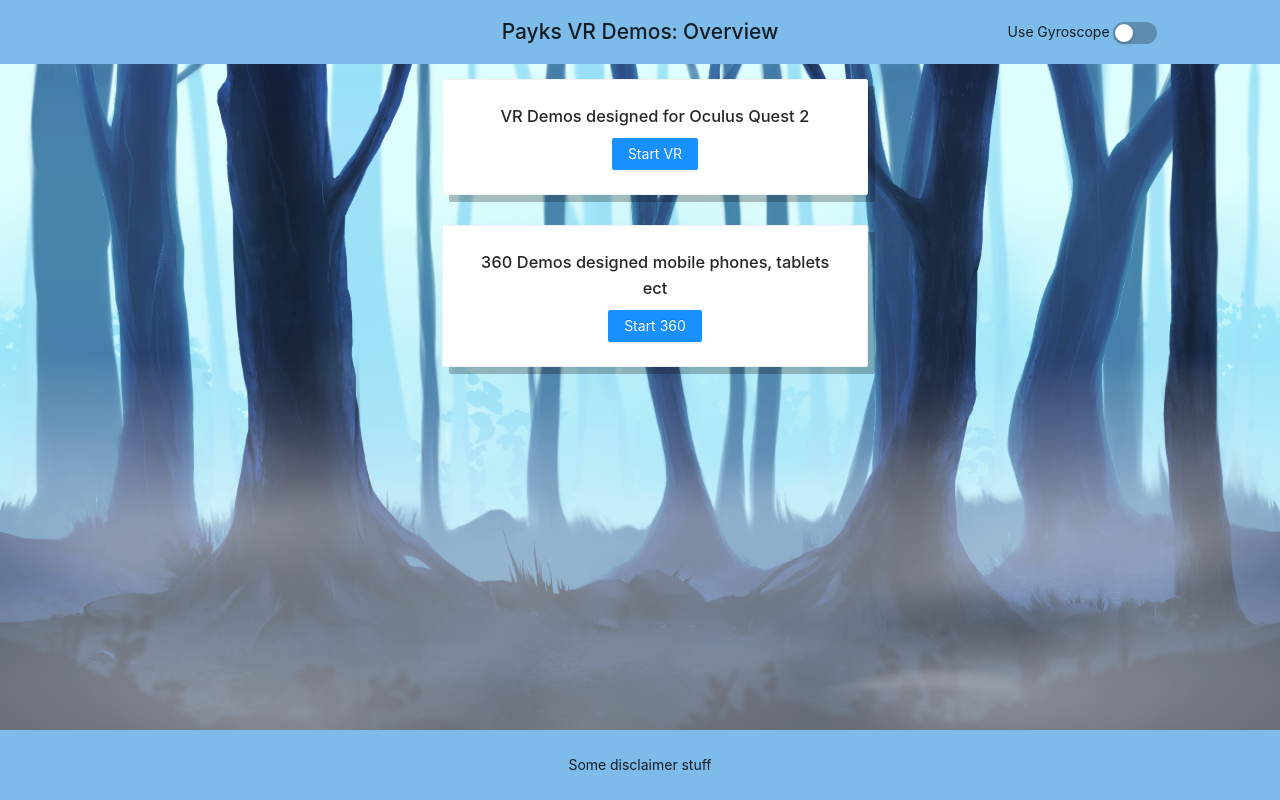
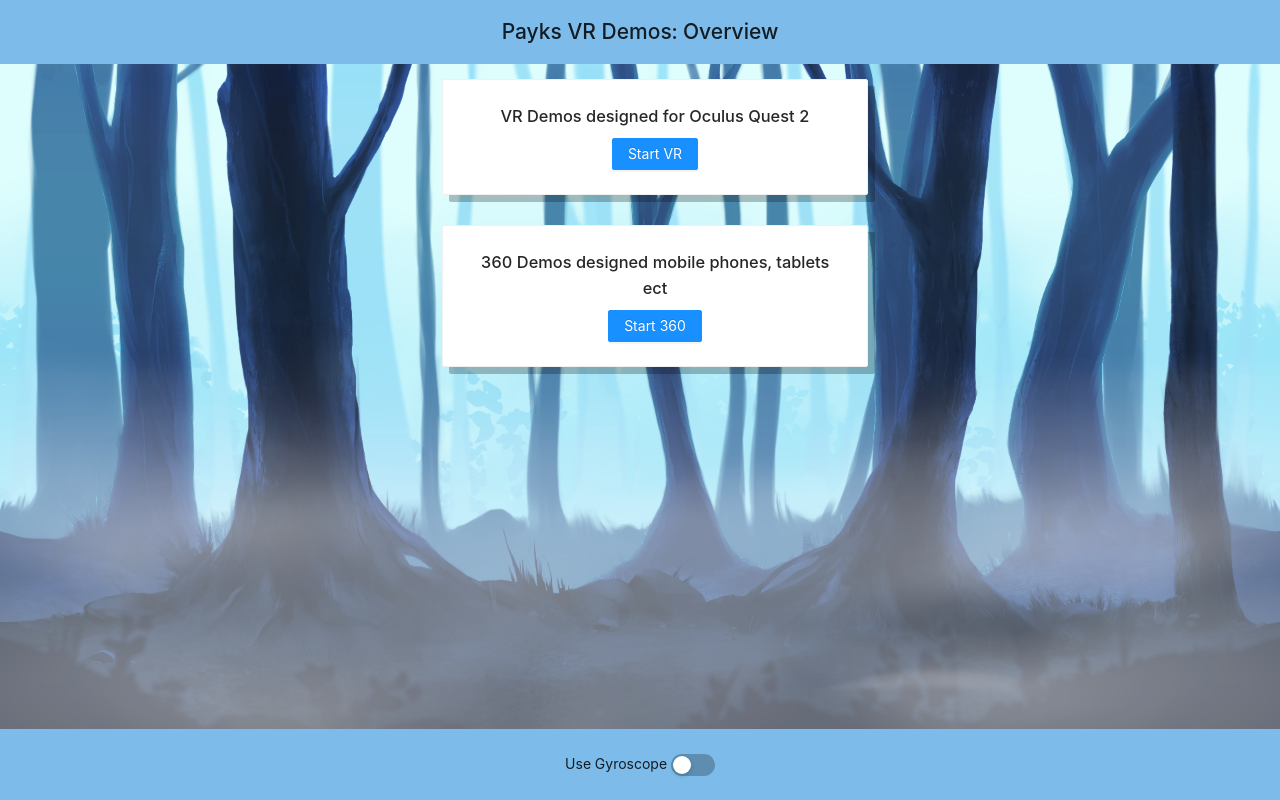
Before and after one commit to PaykVR/first-steps, a React app: page / in a window 1280 px wide. Built offline with nearby package versions, Linux system fonts and the light colour scheme.

Commit message:
better orientation handling

```diff
--- a/src/App/App.tsx
+++ b/src/App/App.tsx
@@ -1,11 +1,10 @@
-import React, {useState} from 'react';
+import React, { useState } from 'react';
 
 import styled from 'styled-components';
 import { Layout as pLayout, Button, Card as pCard, Row, Col, Switch } from 'antd';
 
 import ContentWithParallax from './Components/ContentWithParallax';
-import {useDeviceOrientation} from './Hooks/UseDevcieOrientation';
-
+import { useDeviceOrientation } from './Hooks/UseDevcieOrientation';
 
 const pHeader = pLayout.Header;
 const pFooter = pLayout.Footer;
@@ -52,11 +51,26 @@ function App() {
 
   const onToggle = (toggleState: boolean): void => {
     setGyroEnabled(toggleState);
-    const result = toggleState ? requestAccess() : revokeAccess();
+    if (toggleState) {
+      requestAccess();
+    }
+    else {
+      revokeAccess();
+    }
   };
 
-  if (gyroEnabled && orientation !== null && orientation.gamma !== null) {
-    setParallaxValue(orientation.gamma * 100);
+  if (gyroEnabled && orientation !== null && orientation.gamma !== null && orientation.alpha !== null) {
+    let newValue = orientation.alpha * 100;
+    const mql = window.matchMedia("(orientation: portrait)");
+
+    if (mql.matches) {
+      newValue = orientation.gamma * 100;
+    }
+
+    if (parallaxValue !== newValue) {
+      setParallaxValue(newValue);
+    }
+    console.log(orientation);
   }
 
 
@@ -64,17 +78,9 @@ function App() {
     <AppContainer onMouseMove={({ clientX: x, clientY: y }) => { if (!gyroEnabled) { setParallaxValue(x); } }}>
       <Layout>
         <Header>
-          <Row>
-            <Col span={6}></Col>
-            <Col span={12}>
-            <h1>
-              Payks VR Demos: Overview
+          <h1>
+            Payks VR Demos: Overview
             </h1>
-            </Col>
-            <Col span={6}>
-              Use Gyroscope <Switch onChange={onToggle} />
-            </Col>
-          </Row>
         </Header>
 
         <Content>
@@ -104,7 +110,7 @@ function App() {
         </Content>
 
         <Footer>
-          Some disclaimer stuff
+          Use Gyroscope <Switch onChange={onToggle} />
         </Footer>
       </Layout>
     </AppContainer>
--- a/src/App/Components/ContentWithParallax.tsx
+++ b/src/App/Components/ContentWithParallax.tsx
@@ -73,7 +73,6 @@ const ContentLayer = styled.div`
     overflow-y: auto;
 `;
 
-const calc = (x: number, y: number) => [x - window.innerWidth / 2, y - window.innerHeight / 2];
 const trans1 = (x: number, y: number): string => `${-x / 24}px, 100%`;
 const trans2 = (x: number, y: number): string => `${-x / 20}px, 100%`;
 const trans3 = (x: number, y: number): string => `${-x / 16}px, 100%`;
@@ -87,7 +86,7 @@ interface MyProps {
     parallaxValue: number;
 }
 
-const ContentWithParallax : React.FunctionComponent<MyProps> = cProps => {
+const ContentWithParallax: React.FunctionComponent<MyProps> = cProps => {
     const [props, set] = useSpring(() => ({ x: 0, config: { mass: 10, tension: 550, friction: 140 } }));
 
     if (cProps.parallaxValue !== props.x.getValue()) {
@@ -95,19 +94,19 @@ const ContentWithParallax : React.FunctionComponent<MyProps> = cProps => {
     }
 
     return (
-      <ContentWrapper>
-          <Layer1 style={{ backgroundPosition: props.x.interpolate(trans1 as any) }}/>
-          <Layer2 style={{ backgroundPosition: props.x.interpolate(trans2 as any) }}/>
-          <Layer3 style={{ backgroundPosition: props.x.interpolate(trans3 as any) }}/>
-          <Layer4 style={{ backgroundPosition: props.x.interpolate(trans4 as any) }}/>
-          <Layer5 style={{ backgroundPosition: props.x.interpolate(trans5 as any) }}/>
-          <Layer6 style={{ backgroundPosition: props.x.interpolate(trans6 as any) }}/>
-          <Layer7 style={{ backgroundPosition: props.x.interpolate(trans7 as any) }}/>
+        <ContentWrapper>
+            <Layer1 style={{ backgroundPosition: props.x.interpolate(trans1 as any) }} />
+            <Layer2 style={{ backgroundPosition: props.x.interpolate(trans2 as any) }} />
+            <Layer3 style={{ backgroundPosition: props.x.interpolate(trans3 as any) }} />
+            <Layer4 style={{ backgroundPosition: props.x.interpolate(trans4 as any) }} />
+            <Layer5 style={{ backgroundPosition: props.x.interpolate(trans5 as any) }} />
+            <Layer6 style={{ backgroundPosition: props.x.interpolate(trans6 as any) }} />
+            <Layer7 style={{ backgroundPosition: props.x.interpolate(trans7 as any) }} />
 
-          <ContentLayer>
-            {cProps.children}
-          </ContentLayer>
-      </ContentWrapper>
+            <ContentLayer>
+                {cProps.children}
+            </ContentLayer>
+        </ContentWrapper>
     );
 }
 
--- a/src/App/Hooks/UseDevcieOrientation.tsx
+++ b/src/App/Hooks/UseDevcieOrientation.tsx
@@ -31,7 +31,7 @@ export const useDeviceOrientation = (): UseDeviceOrientationData => {
   };
 
   const requestAccessAsync = async (): Promise<boolean> => {
-    if (!DeviceOrientationEvent) {
+    if (!window.DeviceOrientationEvent) {
       setError(new Error('Device orientation event is not supported by your browser'));
       return false;
     }
```
